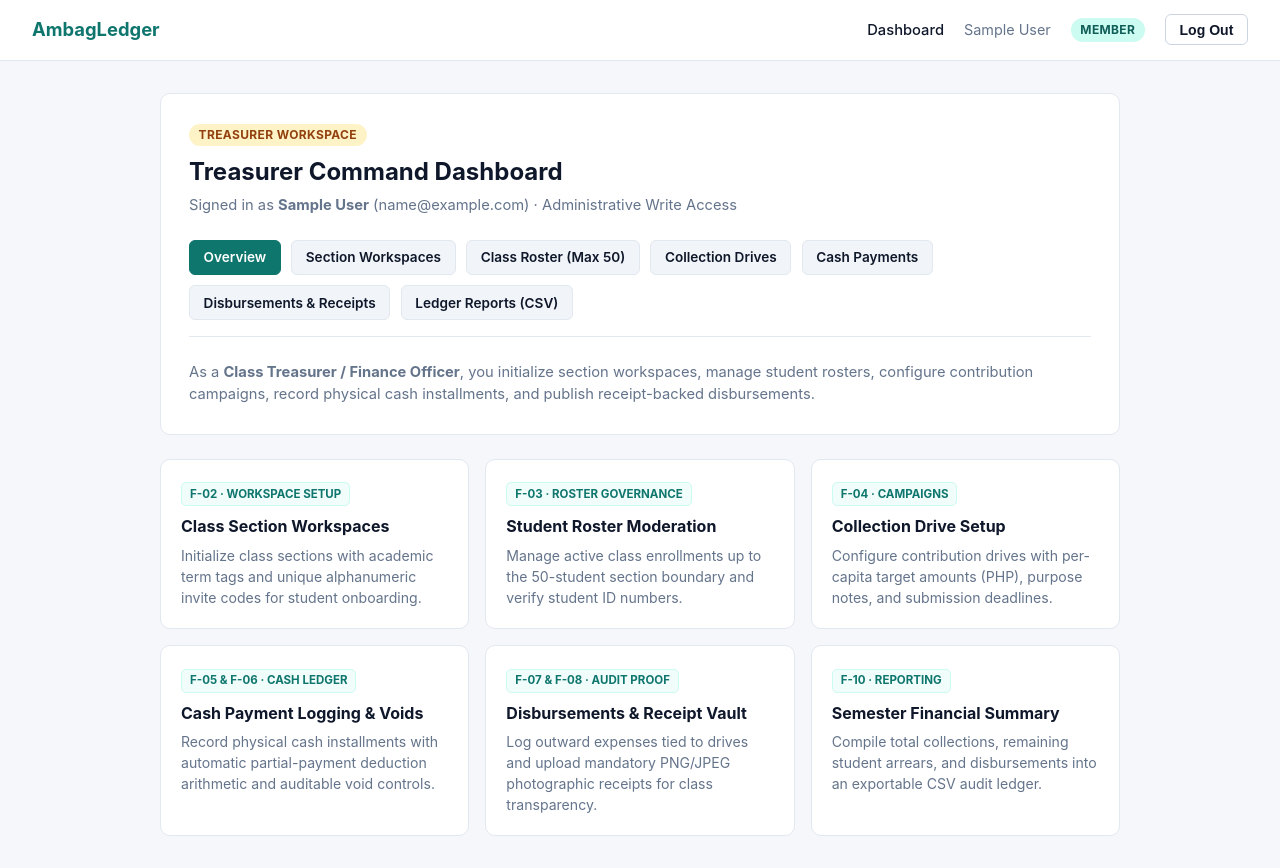
After one commit to Mcbronwyn/AmbagLedger-Solinap-KarlCyrus-G1, a Django app: page /accounts/dashboard/member/ in a window 1280 px wide. The commit adds this page. Run offline with Django 5.2, Linux system fonts and the light colour scheme; the visitor is signed in with stand-in values (Sample User, id 1).

Commit message:
feat(dashboard): add role-based dashboards and cross-role 403 access control

```diff
--- /dev/null
+++ b/accounts/decorators.py
@@ -0,0 +1,43 @@
+from functools import wraps
+from django.contrib.auth.decorators import login_required
+from django.shortcuts import render
+
+
+def treasurer_required(view_func):
+    """
+    Restricts view access strictly to authenticated users with role == 'TREASURER' (BR-02).
+    Blocks MEMBER users with an HTTP 403 Forbidden response.
+    """
+    @wraps(view_func)
+    @login_required
+    def _wrapped_view(request, *args, **kwargs):
+        if not request.user.is_treasurer:
+            return render(
+                request,
+                '403.html',
+                {'required_role': 'Treasurer'},
+                status=403,
+            )
+        return view_func(request, *args, **kwargs)
+
+    return _wrapped_view
+
+
+def member_required(view_func):
+    """
+    Restricts view access strictly to authenticated users with role == 'MEMBER' (BR-02).
+    Blocks TREASURER users from opening member-only views with HTTP 403 Forbidden.
+    """
+    @wraps(view_func)
+    @login_required
+    def _wrapped_view(request, *args, **kwargs):
+        if not request.user.is_member:
+            return render(
+                request,
+                '403.html',
+                {'required_role': 'Member'},
+                status=403,
+            )
+        return view_func(request, *args, **kwargs)
+
+    return _wrapped_view
--- a/accounts/urls.py
+++ b/accounts/urls.py
@@ -7,4 +7,7 @@ urlpatterns = [
     path('register/', views.register_view, name='register'),
     path('login/', views.login_view, name='login'),
     path('logout/', views.logout_view, name='logout'),
+    path('dashboard/', views.dashboard_redirect_view, name='dashboard'),
+    path('dashboard/treasurer/', views.treasurer_dashboard_view, name='treasurer_dashboard'),
+    path('dashboard/member/', views.member_dashboard_view, name='member_dashboard'),
 ]
--- a/accounts/views.py
+++ b/accounts/views.py
@@ -4,13 +4,14 @@ from django.contrib.auth.decorators import login_required
 from django.shortcuts import redirect, render
 from django.utils.http import url_has_allowed_host_and_scheme
 from django.views.decorators.http import require_POST
+from .decorators import member_required, treasurer_required
 from .forms import LoginForm, RegistrationForm
 
 
 def register_view(request):
     """Handles new user registration for AmbagLedger (F-01)."""
     if request.user.is_authenticated:
-        return redirect('home')
+        return redirect('accounts:dashboard')
 
     if request.method == 'POST':
         form = RegistrationForm(request.POST)
@@ -30,9 +31,9 @@ def register_view(request):
 
 
 def login_view(request):
-    """Authenticates registered users and starts an authenticated session (F-01)."""
+    """Authenticates registered users and routes them to their role-based dashboard (F-01)."""
     if request.user.is_authenticated:
-        return redirect('home')
+        return redirect('accounts:dashboard')
 
     next_url = request.GET.get('next') or request.POST.get('next') or ''
 
@@ -50,7 +51,7 @@ def login_view(request):
             ):
                 return redirect(next_url)
 
-            return redirect('home')
+            return redirect('accounts:dashboard')
         else:
             messages.error(request, 'Login failed. Please check your credentials and try again.')
     else:
@@ -69,9 +70,22 @@ def logout_view(request):
 
 
 @login_required
-def home_view(request):
-    """
-    Protected landing route verifying @login_required protection.
-    In Task 4, this will dispatch users to their role-specific dashboard.
-    """
-    return render(request, 'base.html')
+def dashboard_redirect_view(request):
+    """Dispatches authenticated users to the dashboard matching their role (F-01)."""
+    if request.user.is_treasurer:
+        return redirect('accounts:treasurer_dashboard')
+    if request.user.is_member:
+        return redirect('accounts:member_dashboard')
+    return render(request, '403.html', status=403)
+
+
+@treasurer_required
+def treasurer_dashboard_view(request):
+    """Administrative dashboard for Class Treasurers / Finance Officers (F-01)."""
+    return render(request, 'accounts/treasurer_dashboard.html')
+
+
+@member_required
+def member_dashboard_view(request):
+    """Read-only transparency dashboard for Class Members / Enrolled Students (F-01, F-09)."""
+    return render(request, 'accounts/member_dashboard.html')
--- a/config/settings.py
+++ b/config/settings.py
@@ -138,7 +138,7 @@ DEFAULT_AUTO_FIELD = 'django.db.models.BigAutoField'
 
 AUTH_USER_MODEL = 'accounts.CustomUser'
 LOGIN_URL = 'accounts:login'
-LOGIN_REDIRECT_URL = 'home'
+LOGIN_REDIRECT_URL = 'accounts:dashboard'
 LOGOUT_REDIRECT_URL = 'accounts:login'
 
 TIME_ZONE = 'Asia/Manila'
--- a/config/urls.py
+++ b/config/urls.py
@@ -1,9 +1,9 @@
 from django.contrib import admin
 from django.urls import include, path
-from accounts.views import home_view
+from accounts.views import dashboard_redirect_view
 
 urlpatterns = [
     path('admin/', admin.site.urls),
     path('accounts/', include('accounts.urls')),
-    path('', home_view, name='home'),
+    path('', dashboard_redirect_view, name='home'),
 ]
--- /dev/null
+++ b/templates/accounts/member_dashboard.html
@@ -0,0 +1,69 @@
+{% extends 'base.html' %}
+
+{% block title %}Treasurer Dashboard – AmbagLedger{% endblock %}
+
+{% block content %}
+<div class="card" style="margin-bottom: 1.5rem;">
+    <div class="dashboard-header">
+        <div>
+            <span class="role-badge role-treasurer">TREASURER WORKSPACE</span>
+            <h2 style="margin-top: 0.5rem;">Treasurer Command Dashboard</h2>
+            <p style="color: var(--muted); font-size: 0.92rem; margin-top: 0.25rem;">
+                Signed in as <strong>{{ user.full_name }}</strong> ({{ user.email }}) · Administrative Write Access
+            </p>
+        </div>
+    </div>
+
+    <div class="role-nav" aria-label="Treasurer Navigation">
+        <span class="active">Overview</span>
+        <span>Section Workspaces</span>
+        <span>Class Roster (Max 50)</span>
+        <span>Collection Drives</span>
+        <span>Cash Payments</span>
+        <span>Disbursements &amp; Receipts</span>
+        <span>Ledger Reports (CSV)</span>
+    </div>
+
+    <p style="font-size: 0.92rem; color: var(--muted);">
+        As a <strong>Class Treasurer / Finance Officer</strong>, you initialize section workspaces, manage student rosters, configure contribution campaigns, record physical cash installments, and publish receipt-backed disbursements.
+    </p>
+</div>
+
+<div class="grid">
+    <div class="module-card">
+        <span class="module-tag">F-02 · Workspace Setup</span>
+        <h3>Class Section Workspaces</h3>
+        <p>Initialize class sections with academic term tags and unique alphanumeric invite codes for student onboarding.</p>
+    </div>
+
+    <div class="module-card">
+        <span class="module-tag">F-03 · Roster Governance</span>
+        <h3>Student Roster Moderation</h3>
+        <p>Manage active class enrollments up to the 50-student section boundary and verify student ID numbers.</p>
+    </div>
+
+    <div class="module-card">
+        <span class="module-tag">F-04 · Campaigns</span>
+        <h3>Collection Drive Setup</h3>
+        <p>Configure contribution drives with per-capita target amounts (PHP), purpose notes, and submission deadlines.</p>
+    </div>
+
+    <div class="module-card">
+        <span class="module-tag">F-05 &amp; F-06 · Cash Ledger</span>
+        <h3>Cash Payment Logging &amp; Voids</h3>
+        <p>Record physical cash installments with automatic partial-payment deduction arithmetic and auditable void controls.</p>
+    </div>
+
+    <div class="module-card">
+        <span class="module-tag">F-07 &amp; F-08 · Audit Proof</span>
+        <h3>Disbursements &amp; Receipt Vault</h3>
+        <p>Log outward expenses tied to drives and upload mandatory PNG/JPEG photographic receipts for class transparency.</p>
+    </div>
+
+    <div class="module-card">
+        <span class="module-tag">F-10 · Reporting</span>
+        <h3>Semester Financial Summary</h3>
+        <p>Compile total collections, remaining student arrears, and disbursements into an exportable CSV audit ledger.</p>
+    </div>
+</div>
+{% endblock %}
--- a/templates/base.html
+++ b/templates/base.html
@@ -59,11 +59,17 @@
         .role-badge {
             font-size: 0.75rem;
             font-weight: 700;
-            padding: 0.2rem 0.55rem;
+            padding: 0.2rem 0.6rem;
             border-radius: 999px;
+            letter-spacing: 0.03em;
+        }
+        .role-treasurer {
+            background: #fef3c7;
+            color: #92400e;
+        }
+        .role-member {
             background: #ccfbf1;
             color: #115e59;
-            letter-spacing: 0.03em;
         }
         .btn-logout {
             background: transparent;
@@ -80,7 +86,7 @@
             color: var(--error-text);
         }
         .container {
-            max-width: 960px;
+            max-width: 1000px;
             margin: 2rem auto;
             padding: 0 1.25rem;
         }
@@ -137,10 +143,78 @@
             border-radius: 7px;
             font-size: 0.95rem;
             font-weight: 600;
+            text-align: center;
+            text-decoration: none;
             cursor: pointer;
         }
         .btn:hover {
             background: var(--primary-hover);
+        }
+        .btn-inline {
+            width: auto;
+            padding: 0.55rem 1.1rem;
+            font-size: 0.88rem;
+        }
+        .dashboard-header {
+            display: flex;
+            justify-content: space-between;
+            align-items: flex-start;
+            gap: 1rem;
+            margin-bottom: 1.5rem;
+            flex-wrap: wrap;
+        }
+        .role-nav {
+            display: flex;
+            gap: 0.65rem;
+            flex-wrap: wrap;
+            margin-bottom: 1.5rem;
+            padding-bottom: 1rem;
+            border-bottom: 1px solid var(--border-light);
+        }
+        .role-nav span {
+            font-size: 0.85rem;
+            font-weight: 600;
+            padding: 0.4rem 0.85rem;
+            border-radius: 6px;
+            background: #f1f5f9;
+            color: var(--text);
+            border: 1px solid var(--border-light);
+        }
+        .role-nav span.active {
+            background: var(--primary);
+            color: #ffffff;
+            border-color: var(--primary);
+        }
+        .grid {
+            display: grid;
+            grid-template-columns: repeat(auto-fit, minmax(260px, 1fr));
+            gap: 1rem;
+        }
+        .module-card {
+            background: var(--surface);
+            border: 1px solid var(--border-light);
+            border-radius: 10px;
+            padding: 1.25rem;
+        }
+        .module-tag {
+            display: inline-block;
+            font-size: 0.72rem;
+            font-weight: 700;
+            text-transform: uppercase;
+            color: var(--primary);
+            background: #f0fdfa;
+            border: 1px solid #ccfbf1;
+            padding: 0.15rem 0.5rem;
+            border-radius: 5px;
+            margin-bottom: 0.5rem;
+        }
+        .module-card h3 {
+            font-size: 1rem;
+            margin-bottom: 0.4rem;
+        }
+        .module-card p {
+            font-size: 0.88rem;
+            color: var(--muted);
         }
         .messages { margin-bottom: 1.25rem; }
         .alert {
@@ -161,8 +235,11 @@
         <div class="nav-links">
             {% block nav_links %}
                 {% if user.is_authenticated %}
+                    <a href="{% url 'accounts:dashboard' %}">Dashboard</a>
                     <span style="font-size: 0.9rem; color: var(--muted);">{{ user.full_name }}</span>
-                    <span class="role-badge">{{ user.role }}</span>
+                    <span class="role-badge {% if user.is_treasurer %}role-treasurer{% else %}role-member{% endif %}">
+                        {{ user.role }}
+                    </span>
                     <form method="post" action="{% url 'accounts:logout' %}" style="display: inline;">
                         {% csrf_token %}
                         <button type="submit" class="btn-logout">Log Out</button>
@@ -184,14 +261,7 @@
             </div>
         {% endif %}
 
-        {% block content %}
-        <div class="card">
-            <h2>Authenticated Session Active</h2>
-            <p style="color: var(--muted); margin-top: 0.5rem;">
-                Signed in as <strong>{{ user.full_name }}</strong> ({{ user.email }}) with role <strong>{{ user.role }}</strong>.
-            </p>
-        </div>
-        {% endblock %}
+        {% block content %}{% endblock %}
     </main>
 </body>
 </html>
```
Also changed, not shown: templates/403.html (added, +17 -0 lines), templates/accounts/treasurer_dashboard.html (added, +69 -0 lines).
